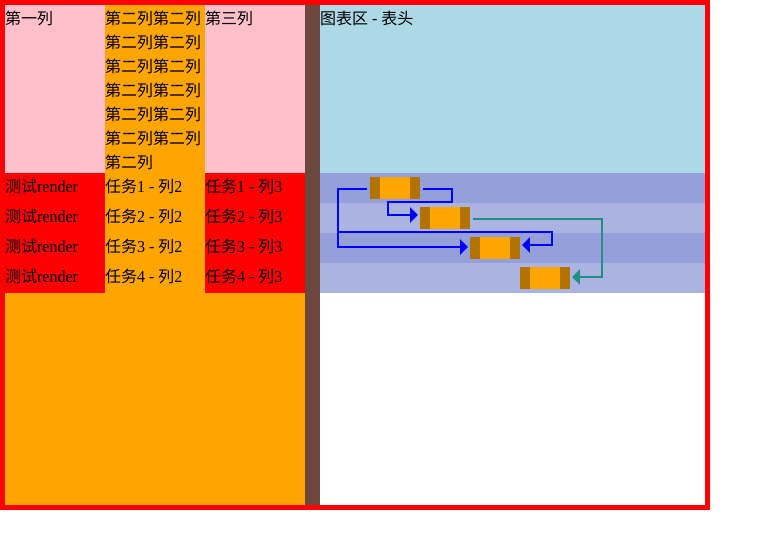
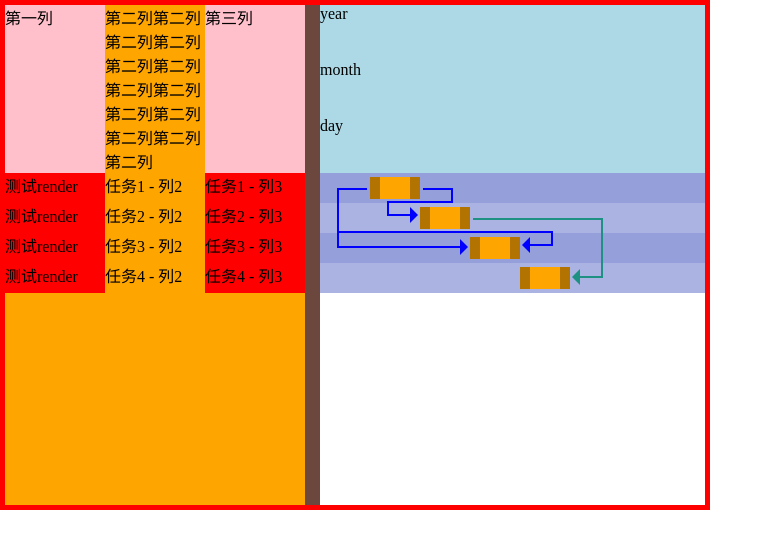
Before and after one commit to sharp08/vue2-components-cli, a Vue app: page / in a window 1280 px wide. Shown: the top 548 px of the page, without its empty margins (0-773 px from the left). Built offline with nearby package versions, Linux system fonts and the light colour scheme.

Commit message:
甘特图区头部渲染逻辑

```diff
--- a/src/components/MyGantt/MyGantt.vue
+++ b/src/components/MyGantt/MyGantt.vue
@@ -7,7 +7,14 @@
       :taskList="taskList"
     />
     <div class="resize-handler"></div>
-    <GanttTable :taskList="taskList" class="gantt-table" :lines="lines" />
+    <GanttTable
+      :startTime="startTime"
+      :endTime="endTime"
+      :scales="scales"
+      :taskList="taskList"
+      class="gantt-table"
+      :lines="lines"
+    />
   </div>
 </template>
 
@@ -20,6 +27,9 @@ export default {
   props: {},
   data() {
     return {
+      startTime: "2019-04-01",
+      endTime: "2021-09-25",
+      // 左侧任务列
       columns: [
         {
           text: "第一列",
@@ -35,6 +45,18 @@ export default {
         {
           text: "第三列",
           key: "three",
+        },
+      ],
+      // 纬度
+      scales: [
+        {
+          unit: "year",
+        },
+        {
+          unit: "month",
+        },
+        {
+          unit: "day",
         },
       ],
       // 任务列表
@@ -106,8 +128,8 @@ export default {
   .task-table {
     background: orange;
     flex-shrink: 0;
-    flex-basis: 300px;
     overflow: auto;
+    width: 300px;
   }
 
   .resize-handler {
--- a/src/components/MyGantt/components/GanttTable/GanttTable.less
+++ b/src/components/MyGantt/components/GanttTable/GanttTable.less
@@ -1,4 +1,8 @@
 #gantt-table {
+    .default-no-fold {
+        width: 100%;
+        min-width: 450px;
+
         .th {
             background: lightblue;
         }
@@ -16,3 +20,4 @@
             }
         }
     }
+}
--- a/src/components/MyGantt/components/GanttTable/GanttTable.vue
+++ b/src/components/MyGantt/components/GanttTable/GanttTable.vue
@@ -1,8 +1,17 @@
 <template>
   <div id="gantt-table">
+    <!-- 这一层用于展示完整的、没有滚动条的图，切换 scales 时，应该重新设置这一层的宽度 -->
+    <div class="default-no-fold">
       <!-- 表头 -->
       <div class="th" ref="th">
-      <div class="tr">图表区 - 表头</div>
+        <div
+          class="tr"
+          :style="{ height: `${100 / scales.length}%` }"
+          v-for="item in scales"
+          :key="item.unit"
+        >
+          {{ item.unit }}
+        </div>
       </div>
       <!-- 表体 -->
       <div class="tb">
@@ -28,6 +37,7 @@
         />
       </div>
     </div>
+  </div>
 </template>
 
 <script>
@@ -40,6 +50,9 @@ import EndStartLine from "../EndStartLine";
 export default {
   name: "GanttTable",
   props: {
+    scales: {
+      type: Array,
+    },
     taskList: {
       type: Array,
     },
@@ -56,8 +69,21 @@ export default {
   },
   data() {
     return {
+      // 用于渲染连接线
       renderLines: [],
     };
+  },
+  computed: {
+    // 用于渲染头部
+    renderHead() {
+      let r = [];
+      r = this.scales.map((item) => {
+        if (item.unit === "year") {
+          // todo
+        }
+      });
+      return r;
+    },
   },
   mounted() {
     // 需要动态保证左右两侧高度一致
```
Lines whose indentation alone changed are shown as unchanged.
